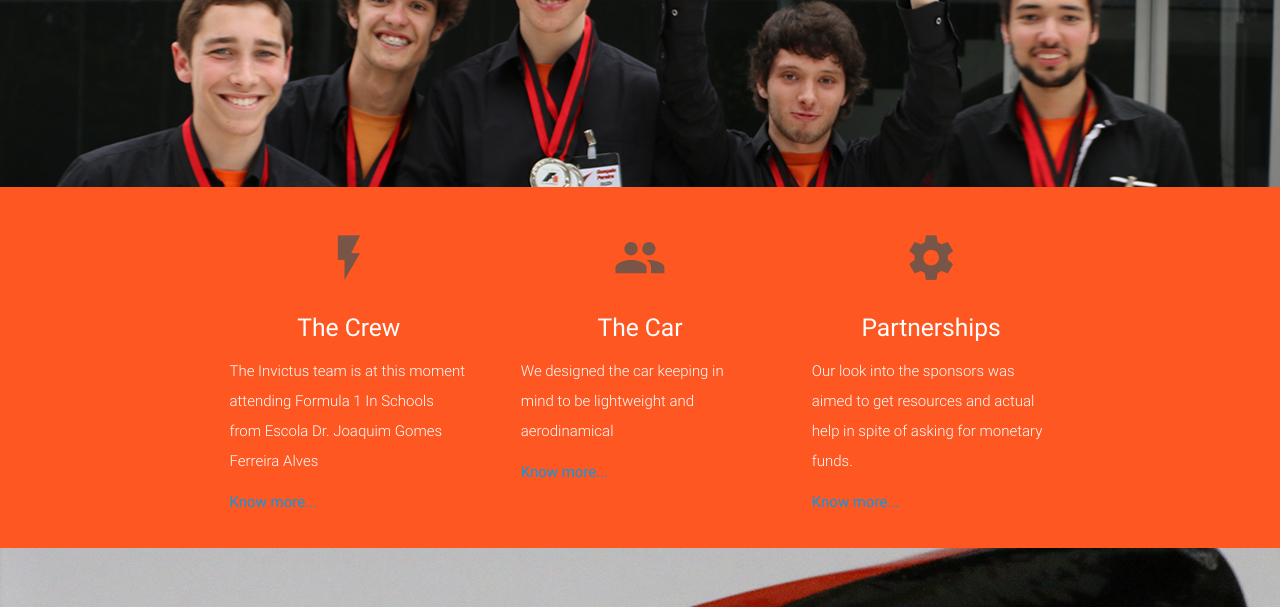
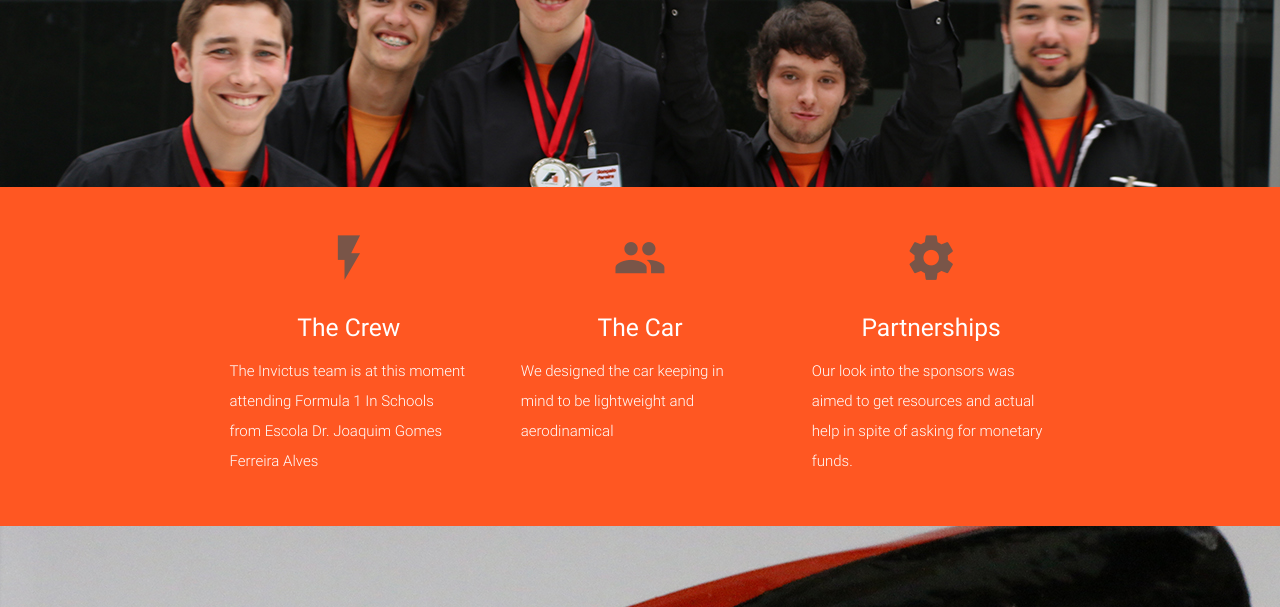
Before and after one commit to F1Invictus/F1Invictus.github.io, a plain HTML site: page index.html in a window 1280 px wide. Shown: the part 193-800 px from the top of the page. Drawn offline with nearby package versions, Linux system fonts and the light colour scheme.

Commit message:
removed know more

```diff
--- a/index.html
+++ b/index.html
@@ -41,7 +41,6 @@
             <h5 class="center white-text">The Crew</h5>
 
             <p class="light white-text">The Invictus team is at this moment attending Formula 1 In Schools from Escola Dr. Joaquim Gomes Ferreira Alves</p>
-            <a href="theteam.html" >Know more...</a>
           </div>
 
         </div>
@@ -52,7 +51,6 @@
             <h5 class="center white-text">The Car</h5>
 
             <p class="light white-text">We designed the car keeping in mind to be lightweight and aerodinamical</p>
-            <a href="thecar.html" >Know more...</a>
           </div>
         </div>
 
@@ -62,7 +60,6 @@
             <h5 class="center white-text">Partnerships</h5>
 
             <p class="light white-text">Our look into the sponsors was aimed to get resources and actual help in spite of asking for monetary funds.</p>
-            <a href="partnerships.html" >Know more...</a>
           </div>
         </div>
       </div>
```
